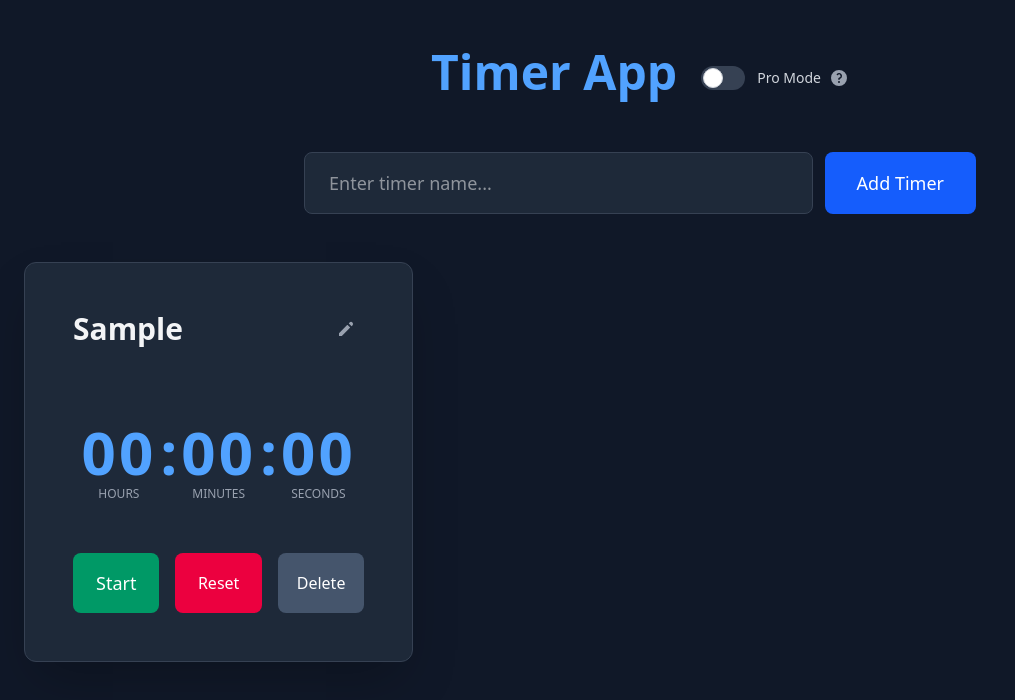
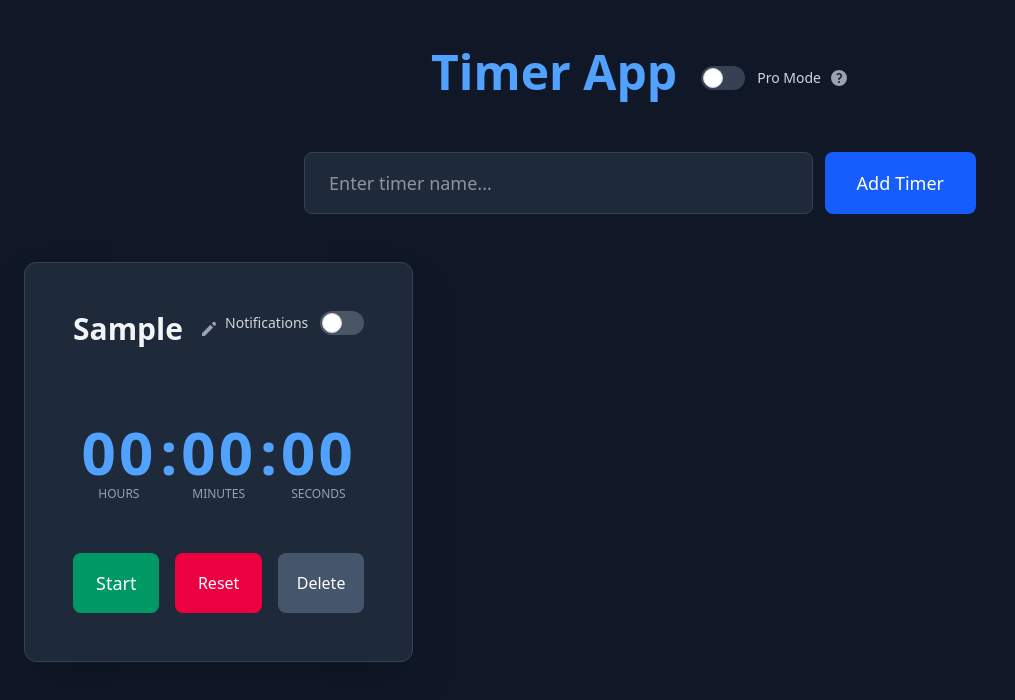
Before and after one commit to devcamarasinghe/timer-app, a React (Vite) app: page / in a window 1280 px wide. Both pictures are taken after typing "Sample" into the empty fields and a click on the button "Add Timer". Shown: the top 700 px of the page, without its empty margins (0-1015 px from the left). Built offline with nearby package versions, Linux system fonts and the light colour scheme; a web font is replaced by a local one.

Commit message:
browser notification

```diff
--- a/src/App.tsx
+++ b/src/App.tsx
@@ -12,9 +12,41 @@ const formatTime = (totalSeconds: number): string => {
 };
 
 const incrementTimer = (timerId: string, prevTimers: Timer[]): Timer[] => {
-  return prevTimers.map((t) =>
-    t.id === timerId ? { ...t, seconds: t.seconds + 1 } : t
-  );
+  return prevTimers.map((t) => {
+    if (t.id === timerId) {
+      const updatedTimer = { ...t, seconds: t.seconds + 1 };
+
+      // Check if notification should be sent
+      if (shouldSendNotification(updatedTimer)) {
+        sendNotification(t.name, t.notificationInterval);
+        return { ...updatedTimer, lastNotificationAt: updatedTimer.seconds };
+      }
+
+      return updatedTimer;
+    }
+    return t;
+  });
+};
+
+const sendNotification = (timerName: string, minutes: number): void => {
+  if ('Notification' in globalThis && Notification.permission === 'granted') {
+    new Notification(`Timer Alert: ${timerName}`, {
+      body: `Hey! It's been ${minutes} minutes. Time for a break? 😊`,
+      icon: '/timer-icon.svg',
+      tag: timerName,
+    });
+  }
+};
+
+const shouldSendNotification = (timer: Timer): boolean => {
+  if (!timer.notificationEnabled || !timer.isRunning) {
+    return false;
+  }
+
+  const intervalSeconds = timer.notificationInterval * 60;
+  const nextNotificationTime = timer.lastNotificationAt + intervalSeconds;
+
+  return timer.seconds >= nextNotificationTime && timer.seconds > 0;
 };
 
 function App() {
@@ -22,6 +54,12 @@ function App() {
   const [newTimerName, setNewTimerName] = useState('');
   const [isProMode, setIsProMode] = useState(false);
   const intervalsRef = useRef<Map<string, number>>(new Map());
+
+  useEffect(() => {
+    if ('Notification' in globalThis && Notification.permission === 'default') {
+      Notification.requestPermission();
+    }
+  }, []);
 
   useEffect(() => {
     const runningTimer = timers.find(t => t.isRunning);
@@ -87,11 +125,15 @@ function App() {
 
   const addTimer = () => {
     if (newTimerName.trim()) {
+      const capitalizedName = newTimerName.trim().charAt(0).toUpperCase() + newTimerName.trim().slice(1);
       const newTimer: Timer = {
         id: Date.now().toString(),
-        name: newTimerName.trim().charAt(0).toUpperCase() + newTimerName.trim().slice(1),
+        name: capitalizedName,
         seconds: 0,
         isRunning: false,
+        notificationEnabled: false,
+        notificationInterval: 30,
+        lastNotificationAt: 0,
       };
       setTimers([...timers, newTimer]);
       setNewTimerName('');
@@ -132,6 +174,26 @@ function App() {
 
   const deleteTimer = (id: string) => {
     setTimers(timers.filter((timer) => timer.id !== id));
+  };
+
+  const toggleNotification = (id: string) => {
+    setTimers(
+      timers.map((timer) =>
+        timer.id === id
+          ? { ...timer, notificationEnabled: !timer.notificationEnabled }
+          : timer
+      )
+    );
+  };
+
+  const updateNotificationInterval = (id: string, interval: number) => {
+    setTimers(
+      timers.map((timer) =>
+        timer.id === id
+          ? { ...timer, notificationInterval: interval, lastNotificationAt: 0 }
+          : timer
+      )
+    );
   };
 
   return (
@@ -201,6 +263,8 @@ function App() {
                 onReset={resetTimer}
                 onUpdate={updateTimer}
                 onDelete={deleteTimer}
+                onToggleNotification={toggleNotification}
+                onUpdateInterval={updateNotificationInterval}
               />
             ))}
           </div>
--- a/src/components/TimerCard.tsx
+++ b/src/components/TimerCard.tsx
@@ -7,9 +7,19 @@ interface TimerCardProps {
   onReset: (id: string) => void;
   onUpdate: (id: string, name: string) => void;
   onDelete: (id: string) => void;
+  onToggleNotification: (id: string) => void;
+  onUpdateInterval: (id: string, interval: number) => void;
 }
 
-export const TimerCard = ({ timer, onToggle, onReset, onUpdate, onDelete }: TimerCardProps) => {
+export const TimerCard = ({
+  timer,
+  onToggle,
+  onReset,
+  onUpdate,
+  onDelete,
+  onToggleNotification,
+  onUpdateInterval
+}: TimerCardProps) => {
   const [isEditing, setIsEditing] = useState(false);
   const [editName, setEditName] = useState(timer.name);
 
@@ -57,7 +67,10 @@ export const TimerCard = ({ timer, onToggle, onReset, onUpdate, onDelete }: Time
           </div>
         </div>
       ) : (
-        <div className="flex items-center justify-between mb-6">
+        <div className="mb-6">
+          <div className="grid grid-cols-2 gap-4 items-start">
+            {/* Left side - Title */}
+            <div className="flex items-center gap-2">
               <h3 className="text-3xl font-semibold text-gray-100">{timer.name}</h3>
               <button
                 onClick={() => setIsEditing(true)}
@@ -73,6 +86,40 @@ export const TimerCard = ({ timer, onToggle, onReset, onUpdate, onDelete }: Time
                   <path d="M13.586 3.586a2 2 0 112.828 2.828l-.793.793-2.828-2.828.793-.793zM11.379 5.793L3 14.172V17h2.828l8.38-8.379-2.83-2.828z" />
                 </svg>
               </button>
+            </div>
+
+            {/* Right side - Notification Toggle */}
+            <div className="flex flex-col gap-2">
+              <label className="flex items-center justify-end gap-3 cursor-pointer">
+                <span className="text-sm text-gray-300">Notifications</span>
+                <div className="relative">
+                  <input
+                    type="checkbox"
+                    checked={timer.notificationEnabled}
+                    onChange={() => onToggleNotification(timer.id)}
+                    className="sr-only peer"
+                  />
+                  <div className="w-11 h-6 bg-gray-600 peer-focus:outline-none peer-focus:ring-2 peer-focus:ring-blue-500 rounded-full peer peer-checked:after:translate-x-full rtl:peer-checked:after:-translate-x-full peer-checked:after:border-white after:content-[''] after:absolute after:top-0.5 after:start-0.5 after:bg-white after:border-gray-300 after:border after:rounded-full after:h-5 after:w-5 after:transition-all peer-checked:bg-blue-600"></div>
+                </div>
+              </label>
+
+              {timer.notificationEnabled && (
+                <div className="flex items-center justify-end gap-2">
+                  <span className="text-xs text-gray-400">Every</span>
+                  <select
+                    value={timer.notificationInterval}
+                    onChange={(e) => onUpdateInterval(timer.id, Number(e.target.value))}
+                    className="bg-gray-700 text-white text-sm px-2 py-1 rounded border border-gray-600 focus:outline-none focus:border-blue-500"
+                  >
+                    <option value={15}>15 min</option>
+                    <option value={30}>30 min</option>
+                    <option value={45}>45 min</option>
+                    <option value={60}>60 min</option>
+                  </select>
+                </div>
+              )}
+            </div>
+          </div>
         </div>
       )}
 
--- a/src/types/timer.ts
+++ b/src/types/timer.ts
@@ -3,4 +3,7 @@ export interface Timer {
   name: string;
   seconds: number;
   isRunning: boolean;
+  notificationEnabled: boolean;
+  notificationInterval: number;
+  lastNotificationAt: number;
 }
```
Also changed, not shown: public/timer-icon.svg (added). Lines whose indentation alone changed are shown as unchanged.
